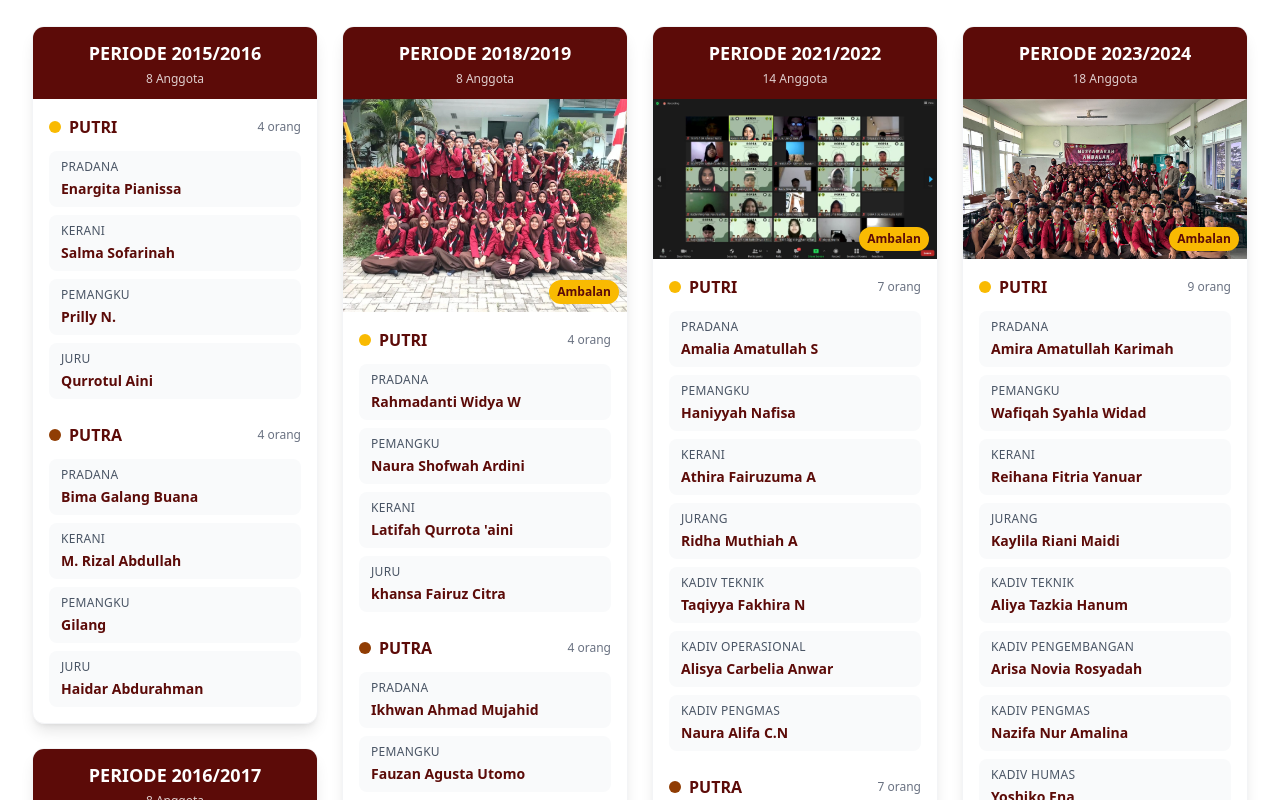
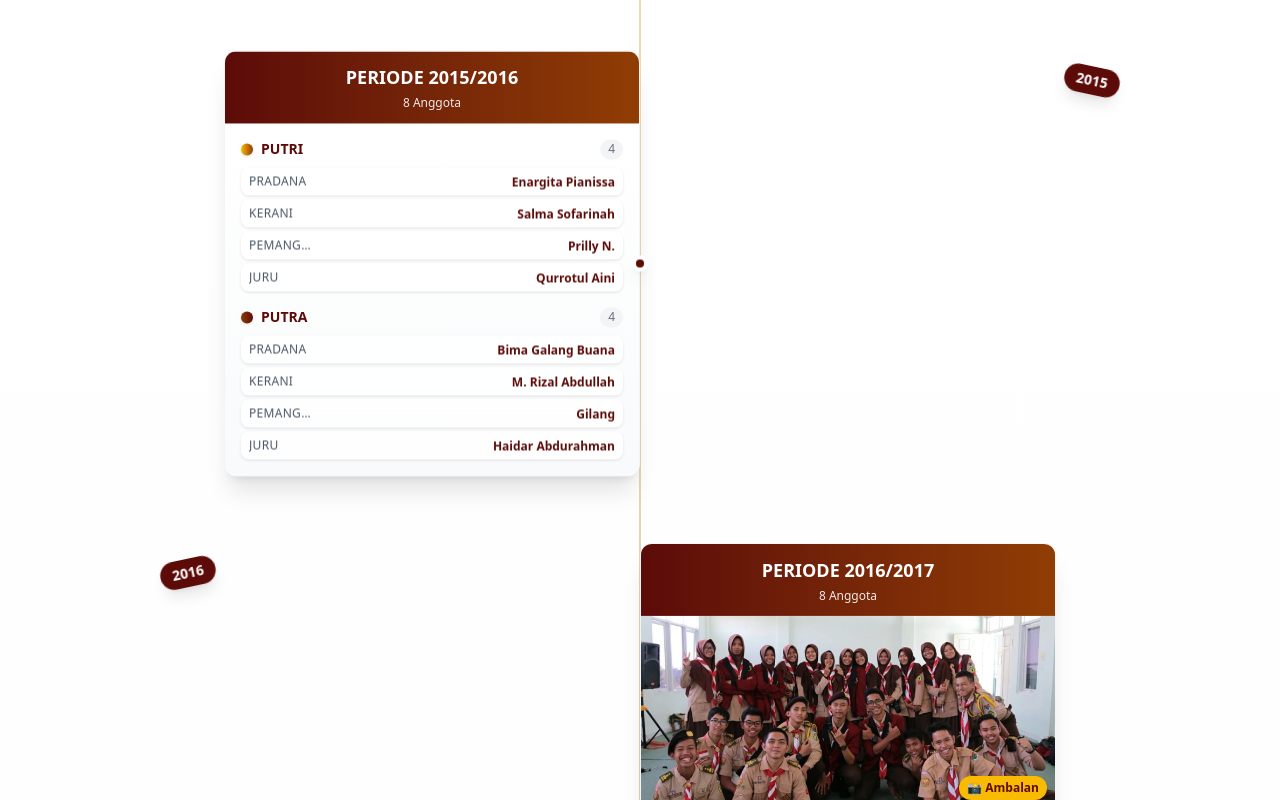
Before and after one commit to f36211/AmbalanWebsite, a React (Vite) app: page / in a window 1280 px wide. Shown: the part 1660-2460 px from the top of the page. Built offline with nearby package versions, Linux system fonts and the light colour scheme.

Commit message:
Update LeadershipHistory.jsx

```diff
--- a/src/components/Hero/LeadershipHistory.jsx
+++ b/src/components/Hero/LeadershipHistory.jsx
@@ -1,14 +1,44 @@
-import React from 'react';
+import React, { useEffect, useRef } from 'react';
 import { periods } from '../../data';
 
 const LeadershipHistory = ({ isVisible }) => {
+  const containerRef = useRef(null);
+
+  useEffect(() => {
+    const handleScroll = () => {
+      if (!containerRef.current) return;
+
+      const scrollY = window.scrollY;
+      const cards = containerRef.current.querySelectorAll('.timeline-card');
+
+      cards.forEach((card, index) => {
+        const rect = card.getBoundingClientRect();
+        const isInView = rect.top < window.innerHeight && rect.bottom > 0;
+
+        if (isInView) {
+          const progress = Math.min(Math.max((window.innerHeight - rect.top) / window.innerHeight, 0), 1);
+          const translateY = (1 - progress) * 50;
+          const opacity = Math.min(progress * 1.5, 1);
+
+          card.style.transform = `translateY(${translateY}px)`;
+          card.style.opacity = opacity;
+        }
+      });
+    };
+
+    window.addEventListener('scroll', handleScroll, { passive: true });
+    handleScroll(); // Initial call
+
+    return () => window.removeEventListener('scroll', handleScroll);
+  }, []);
+
   return (
-    <section className="py-12 sm:py-20 bg-white">
-      <div className="max-w-7xl mx-auto px-4 sm:px-6 lg:px-8">
+    <section className="py-12 sm:py-20 bg-gradient-to-b from-white via-gray-50 to-white overflow-hidden">
+      <div className="max-w-4xl mx-auto px-4 sm:px-6 lg:px-8" ref={containerRef}>
         <div
           id="history-title"
           data-animate
-          className={`text-center mb-16 transform transition-all duration-1000 ${
+          className={`text-center mb-20 transform transition-all duration-1000 ${
             isVisible['history-title'] ? 'translate-y-0 opacity-100' : 'translate-y-8 opacity-0'
           }`}
         >
@@ -18,66 +48,86 @@ const LeadershipHistory = ({ isVisible }) => {
           <div className="w-24 h-1 bg-[#f9ba02] mx-auto rounded-full"></div>
         </div>
 
-        <div className="columns-1 md:columns-2 lg:columns-3 xl:columns-4 gap-6 space-y-6">
+        {/* Timeline Line */}
+        <div className="absolute left-1/2 transform -translate-x-px w-0.5 bg-gradient-to-b from-[#f9ba02] via-[#903d04] to-[#5c0b08] opacity-30"
+             style={{ height: `${periods.length * 600}px`, top: '300px' }}></div>
+
+        <div className="relative">
           {periods.map((period, index) => {
             const totalMembers = Object.keys(period.putri).length + Object.keys(period.putra).length;
+            const isEven = index % 2 === 0;
 
             return (
               <div
                 key={period.year}
-                id={`period-${index}`}
-                data-animate
-                className={`transform transition-all duration-1000 delay-${index * 100} ${
-                  isVisible[`period-${index}`] ? 'translate-y-0 opacity-100' : 'translate-y-8 opacity-0'
-                } break-inside-avoid mb-6`}
+                className={`timeline-card relative mb-16 flex items-center ${
+                  isEven ? 'justify-start' : 'justify-end'
+                }`}
+                style={{ opacity: 0, transform: 'translateY(50px)' }}
               >
-                <div className="bg-white rounded-xl shadow-lg border border-gray-100 overflow-hidden hover:shadow-xl transition-all duration-300">
+                {/* Timeline Dot */}
+                <div className="absolute left-1/2 transform -translate-x-1/2 z-10">
+                  <div className="w-4 h-4 bg-[#f9ba02] rounded-full border-4 border-white shadow-lg"></div>
+                  <div className="absolute top-1/2 left-1/2 transform -translate-x-1/2 -translate-y-1/2 w-2 h-2 bg-[#5c0b08] rounded-full"></div>
+                </div>
+
+                {/* Card */}
+                <div className={`w-full max-w-md ${isEven ? 'mr-8 pr-8' : 'ml-8 pl-8'}`}>
+                  <div className={`bg-white rounded-xl shadow-xl border border-gray-100 overflow-hidden transform transition-all duration-500 hover:shadow-2xl hover:scale-105 ${
+                    isEven ? 'hover:rotate-1' : 'hover:-rotate-1'
+                  }`}>
 
                     {/* Header */}
-                  <div className="bg-[#5c0b08] text-white px-4 py-3 text-center">
-                    <h3 className="text-lg font-bold">
+                    <div className="bg-gradient-to-r from-[#5c0b08] to-[#903d04] text-white px-4 py-3 text-center relative overflow-hidden">
+                      <div className="absolute inset-0 bg-gradient-to-r from-transparent via-white/10 to-transparent transform skew-x-12 translate-x-full animate-pulse"></div>
+                      <h3 className="text-lg font-bold relative z-10">
                         PERIODE {period.year}
                       </h3>
-                    <div className="text-xs opacity-80 mt-1">
+                      <div className="text-xs opacity-90 mt-1 relative z-10">
                         {totalMembers} Anggota
                       </div>
                     </div>
 
                     {/* Image Section */}
                     {period.image && (
-                    <div className="relative bg-gray-50">
+                      <div className="relative bg-gray-50 overflow-hidden">
                         <img
                           src={period.image}
                           alt={`Foto Ambalan Periode ${period.year}`}
-                        className="w-full h-auto object-cover"
+                          className="w-full h-48 object-cover transform hover:scale-110 transition-transform duration-700"
                         />
-                      <div className="absolute bottom-2 right-2 bg-[#f9ba02] text-[#5c0b08] px-2 py-1 rounded-full text-xs font-semibold">
-                        Ambalan
+                        <div className="absolute inset-0 bg-gradient-to-t from-black/20 via-transparent to-transparent opacity-0 hover:opacity-100 transition-opacity duration-300"></div>
+                        <div className="absolute bottom-2 right-2 bg-[#f9ba02] text-[#5c0b08] px-2 py-1 rounded-full text-xs font-semibold shadow-md">
+                          📸 Ambalan
                         </div>
                       </div>
                     )}
 
                     {/* Content Section */}
-                  <div className="p-4">
+                    <div className="p-4 bg-gradient-to-b from-white to-gray-50">
 
                       {/* Putri */}
-                    <div className="mb-6">
-                      <div className="flex items-center mb-3">
-                        <div className="w-3 h-3 bg-[#f9ba02] rounded-full mr-2"></div>
-                        <h4 className="text-base font-bold text-[#5c0b08]">PUTRI</h4>
-                        <span className="ml-auto text-xs text-gray-500">
-                          {Object.keys(period.putri).length} orang
+                      <div className="mb-4">
+                        <div className="flex items-center mb-2">
+                          <div className="w-3 h-3 bg-gradient-to-r from-[#f9ba02] to-[#903d04] rounded-full mr-2 shadow-sm"></div>
+                          <h4 className="text-sm font-bold text-[#5c0b08]">PUTRI</h4>
+                          <span className="ml-auto text-xs text-gray-500 bg-gray-100 px-2 py-0.5 rounded-full">
+                            {Object.keys(period.putri).length}
                           </span>
                         </div>
-                      <div className="space-y-2">
-                        {Object.entries(period.putri).map(([role, name]) => (
-                          <div key={role} className="bg-gray-50 rounded-lg px-3 py-2">
-                            <div className="text-xs font-medium text-gray-600 uppercase tracking-wide mb-1">
-                              {role.replace(/([A-Z])/g, ' $1').replace('_', ' ').trim()}
-                            </div>
-                            <div className="text-sm text-[#5c0b08] font-semibold">
+                        <div className="space-y-1">
+                          {Object.entries(period.putri).map(([role, name], roleIndex) => (
+                            <div
+                              key={role}
+                              className="flex items-center justify-between py-1.5 px-2 bg-white/80 backdrop-blur-sm rounded-lg text-xs shadow-sm hover:bg-white hover:shadow-md transition-all duration-200"
+                              style={{ animationDelay: `${roleIndex * 50}ms` }}
+                            >
+                              <span className="text-gray-600 font-medium uppercase tracking-wide truncate w-16 flex-shrink-0">
+                                {role.replace(/([A-Z])/g, ' $1').replace('_', ' ').replace('kadiv', '').trim()}
+                              </span>
+                              <span className="text-[#5c0b08] font-semibold text-right leading-tight ml-2 truncate">
                                 {name}
-                            </div>
+                              </span>
                             </div>
                           ))}
                         </div>
@@ -85,26 +135,38 @@ const LeadershipHistory = ({ isVisible }) => {
 
                       {/* Putra */}
                       <div>
-                      <div className="flex items-center mb-3">
-                        <div className="w-3 h-3 bg-[#903d04] rounded-full mr-2"></div>
-                        <h4 className="text-base font-bold text-[#5c0b08]">PUTRA</h4>
-                        <span className="ml-auto text-xs text-gray-500">
-                          {Object.keys(period.putra).length} orang
+                        <div className="flex items-center mb-2">
+                          <div className="w-3 h-3 bg-gradient-to-r from-[#903d04] to-[#5c0b08] rounded-full mr-2 shadow-sm"></div>
+                          <h4 className="text-sm font-bold text-[#5c0b08]">PUTRA</h4>
+                          <span className="ml-auto text-xs text-gray-500 bg-gray-100 px-2 py-0.5 rounded-full">
+                            {Object.keys(period.putra).length}
                           </span>
                         </div>
-                      <div className="space-y-2">
-                        {Object.entries(period.putra).map(([role, name]) => (
-                          <div key={role} className="bg-gray-50 rounded-lg px-3 py-2">
-                            <div className="text-xs font-medium text-gray-600 uppercase tracking-wide mb-1">
-                              {role.replace(/([A-Z])/g, ' $1').replace('_', ' ').trim()}
-                            </div>
-                            <div className="text-sm text-[#5c0b08] font-semibold">
+                        <div className="space-y-1">
+                          {Object.entries(period.putra).map(([role, name], roleIndex) => (
+                            <div
+                              key={role}
+                              className="flex items-center justify-between py-1.5 px-2 bg-white/80 backdrop-blur-sm rounded-lg text-xs shadow-sm hover:bg-white hover:shadow-md transition-all duration-200"
+                              style={{ animationDelay: `${roleIndex * 50}ms` }}
+                            >
+                              <span className="text-gray-600 font-medium uppercase tracking-wide truncate w-16 flex-shrink-0">
+                                {role.replace(/([A-Z])/g, ' $1').replace('_', ' ').replace('kadiv', '').trim()}
+                              </span>
+                              <span className="text-[#5c0b08] font-semibold text-right leading-tight ml-2 truncate">
                                 {name}
-                            </div>
+                              </span>
                             </div>
                           ))}
                         </div>
                       </div>
+                    </div>
+                  </div>
+
+                  {/* Year Label */}
+                  <div className={`absolute top-4 ${isEven ? '-right-16' : '-left-16'} bg-[#5c0b08] text-white px-3 py-1 rounded-full text-sm font-bold shadow-lg transform ${
+                    isEven ? 'rotate-12' : '-rotate-12'
+                  }`}>
+                    {period.year.split('/')[0]}
                   </div>
                 </div>
               </div>
```
Lines whose indentation alone changed are shown as unchanged.
